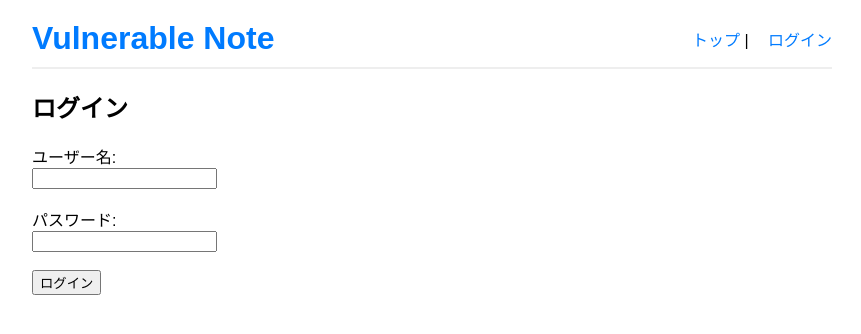
After one commit to hexagon-tomato/vulnerable-note, a Flask app: page /login in a window 1280 px wide. The commit adds this page. Shown: the top 334 px of the page, without its empty margins (208-1069 px from the left). Run offline with Flask 3, Linux system fonts and the light colour scheme.

Commit message:
Improve login UX with flash messages and dynamic nav

```diff
--- a/app.py
+++ b/app.py
@@ -1,12 +1,52 @@
-# render_template をインポート
-from flask import Flask, render_template
+# flash をインポートに追加
+from flask import Flask, render_template, request, redirect, url_for, session, flash
+import sqlite3
 
 app = Flask(__name__)
+app.secret_key = 'your_secret_key'
+
+def get_db_connection():
+    conn = sqlite3.connect('database.db')
+    conn.row_factory = sqlite3.Row
+    return conn
 
 @app.route('/')
-def index(): # 関数名をhello_worldからindexに変更（分かりやすくするため）
-    # templatesフォルダのindex.htmlを探して表示する
+def index():
     return render_template('index.html')
+
+@app.route('/login', methods=['GET', 'POST'])
+def login():
+    error = None
+    if request.method == 'POST':
+        username = request.form['username']
+        password = request.form['password']
+
+        conn = get_db_connection()
+        query = f"SELECT * FROM users WHERE username = '{username}' AND password = '{password}'"
+        user = conn.execute(query).fetchone()
+        conn.close()
+
+        if user:
+            session['user_id'] = user['id']
+            session['username'] = user['username'] # ★ ユーザー名もセッションに保存
+
+            # ★ フラッシュメッセージを追加
+            flash('ログインに成功しました！', 'success')
+
+            return redirect(url_for('index'))
+        else:
+            error = 'ユーザー名またはパスワードが正しくありません。'
+            flash(error, 'danger') # エラーメッセージもフラッシュで表示
+
+    return render_template('login.html')
+
+# ★ ログアウトルートを追加
+@app.route('/logout')
+def logout():
+    # セッションをクリアする
+    session.clear()
+    flash('ログアウトしました。', 'info')
+    return redirect(url_for('index'))
 
 if __name__ == '__main__':
     app.run(debug=True)
--- a/templates/layout.html
+++ b/templates/layout.html
@@ -1,22 +1,44 @@
 <!DOCTYPE html>
 <html lang="ja">
 <head>
-    <meta charset="UTF-g">
+    <meta charset="UTF-8">
     <meta name="viewport" content="width=device-width, initial-scale=1.0">
     <title>{% block title %}Vulnerable Note{% endblock %}</title>
     <style>
         body { font-family: sans-serif; max-width: 800px; margin: 0 auto; padding: 20px; }
-        header { border-bottom: 2px solid #eee; margin-bottom: 20px; padding-bottom: 10px; }
+        header { border-bottom: 2px solid #eee; margin-bottom: 20px; padding-bottom: 10px; display: flex; justify-content: space-between; align-items: center; }
         h1 { margin: 0; }
-        .content { margin-top: 20px; }
+        a { text-decoration: none; color: #007BFF; }
+        nav a { margin-left: 15px; }
+        /* ★ フラッシュメッセージ用のスタイルを追加 */
+        .flash { padding: 10px; margin-bottom: 20px; border-radius: 4px; }
+        .flash.success { background-color: #d4edda; color: #155724; }
+        .flash.danger { background-color: #f8d7da; color: #721c24; }
+        .flash.info { background-color: #cce5ff; color: #004085; }
     </style>
 </head>
 <body>
     <header>
         <h1><a href="/">Vulnerable Note</a></h1>
-        </header>
+        <nav>
+            <a href="{{ url_for('index') }}">トップ</a> |
+            {% if session['user_id'] %}
+                <span>ようこそ, {{ session['username'] }} さん</span>
+                <a href="{{ url_for('logout') }}">ログアウト</a>
+            {% else %}
+                <a href="{{ url_for('login') }}">ログイン</a>
+            {% endif %}
+            </nav>
+    </header>
 
     <main class="content">
+        {% with messages = get_flashed_messages(with_categories=true) %}
+            {% if messages %}
+                {% for category, message in messages %}
+                    <div class="flash {{ category }}">{{ message }}</div>
+                {% endfor %}
+            {% endif %}
+        {% endwith %}
         {% block content %}{% endblock %}
     </main>
 </body>
--- /dev/null
+++ b/templates/login.html
@@ -0,0 +1,19 @@
+{% extends "layout.html" %}
+
+{% block title %}ログイン{% endblock %}
+
+{% block content %}
+    <h2>ログイン</h2>
+
+    {% if error %}
+        <p style="color: red;">{{ error }}</p>
+    {% endif %}
+
+    <form method="post">
+        <label for="username">ユーザー名:</label><br>
+        <input type="text" id="username" name="username" required><br><br>
+        <label for="password">パスワード:</label><br>
+        <input type="password" id="password" name="password" required><br><br>
+        <input type="submit" value="ログイン">
+    </form>
+{% endblock %}
```
Also changed, not shown: init_db.py (added, +35 -0 lines), database.db (added).
